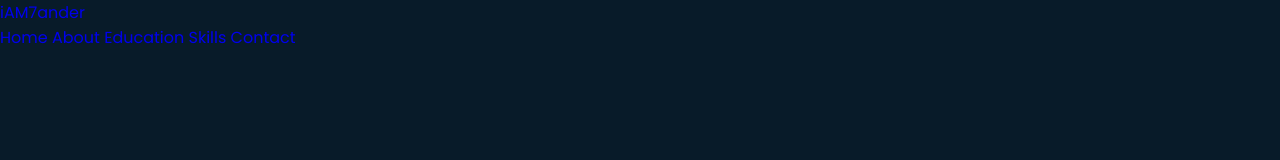
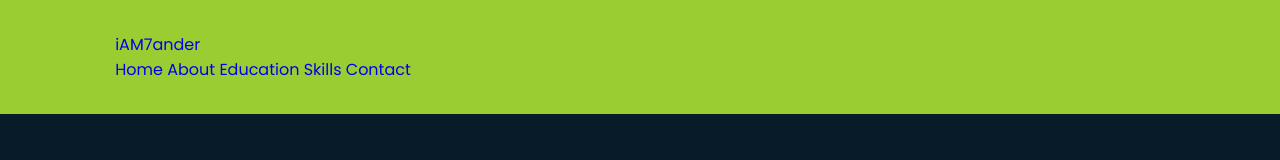
Before and after one commit to dasCripple/website-template, a plain HTML site: page index.html in a window 1280 px wide. Drawn offline with Linux system fonts and the light colour scheme.

Commit message:
added .header

```diff
--- a/css/style.css
+++ b/css/style.css
@@ -27,3 +27,12 @@ body {
     background: var(--bg-color);
     color: var(--text-color);
 }
+
+.header {
+    position: fixed;
+    top: 0;
+    left: 0;
+    width: 100%;
+    padding: 2rem 9%;
+    background: yellowgreen;
+}
```
